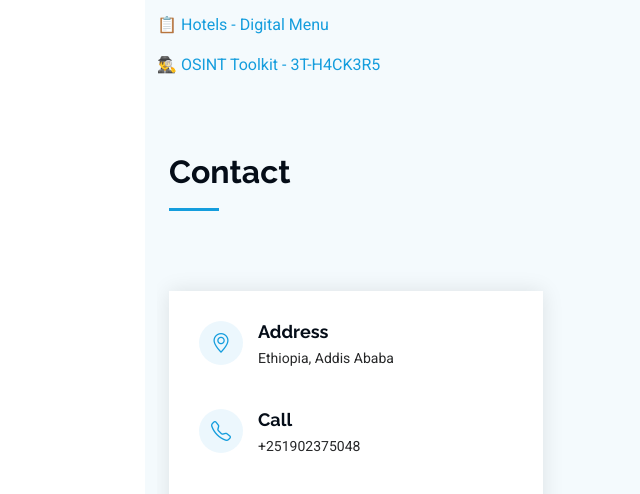
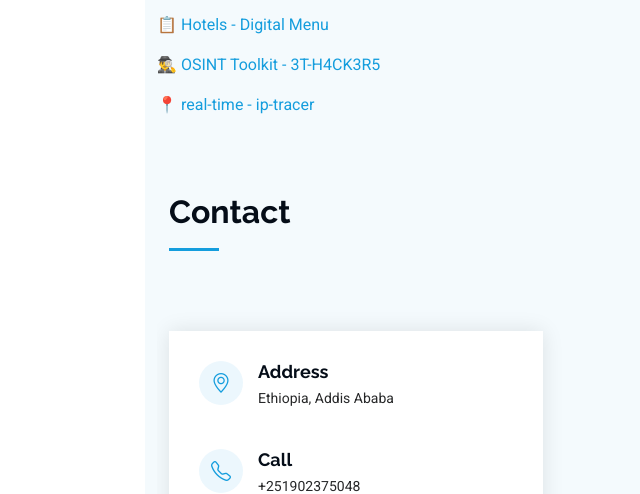
Before and after one commit to yosefsolomon21/Yosefsolomon, a plain HTML site: page index.html in a window 1280 px wide. Shown: the part 4830-5324 px from the top of the page, without its empty margins (155-795 px from the left). Drawn offline with Linux system fonts and the light colour scheme.

Commit message:
Update index.html

```diff
--- a/index.html
+++ b/index.html
@@ -552,6 +552,7 @@
      <p>👨‍💻  <a href="https://yosefsolomon21.github.io/ET-Qr-code-Generator/" target="_blank" rel="noopener noreferrer">Qr code Generator - ET-QR CODE Generator</a></p>
       <p>📋 <a href="https://balagerucafe.kokebkotera.com/" target="_blank" rel="noopener noreferrer">Hotels - Digital Menu</a></p>
       <p>🕵️‍♂️ <a href="https://yosefsolomon21.github.io/3T-H4CK3R5/" target="_blank" rel="noopener noreferrer">OSINT Toolkit - 3T-H4CK3R5</a></p>
+      <p>📍 <a href="https://yosefsolomon21.github.io/real-time-ip-tracer/" target="_blank" rel="noopener noreferrer">real-time - ip-tracer</a></p>
           <!-- End Project -->
 
 
```
